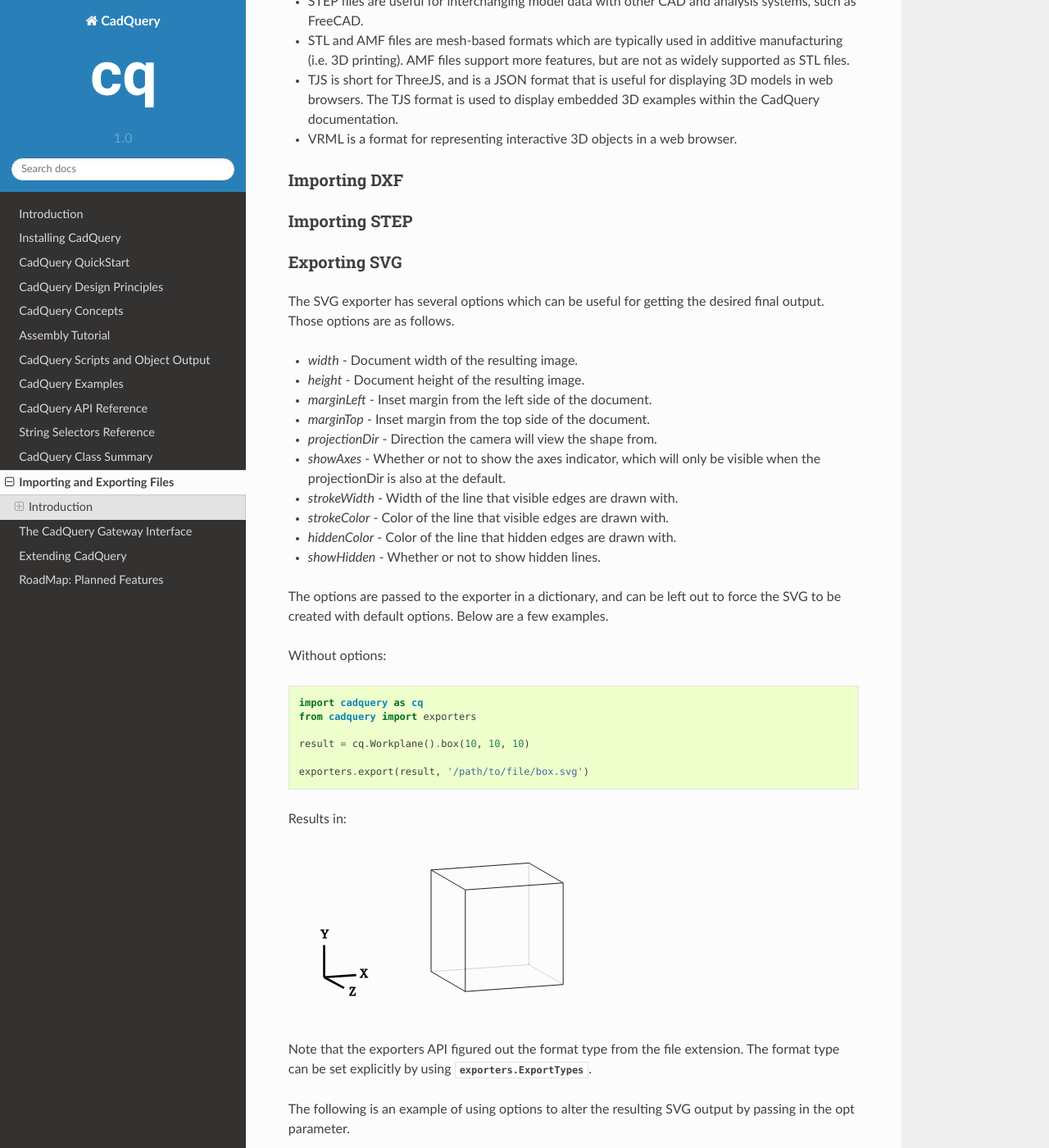
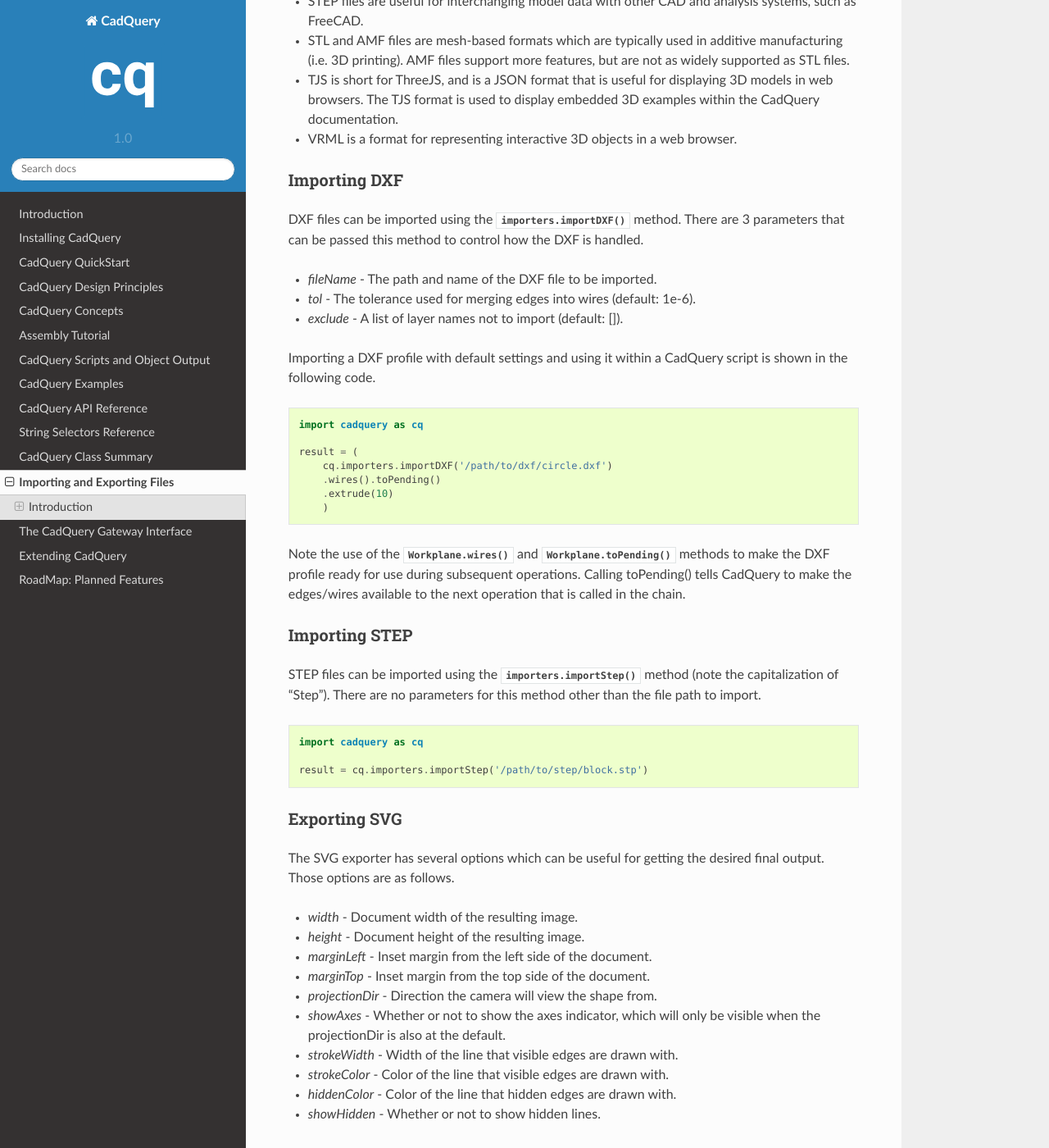
Before and after one commit to CadQuery/cadquery, a Sphinx documentation site: the page built from doc/importexport.rst, in a window 1280 px wide and 1400 px high, scrolled down 880 px. Shown: the whole window at 82% size. Built offline with Sphinx 7.4.7 and the Read the Docs theme 2.0.0, drawn with Linux system fonts in a browser that asks for light colours; some of the changed text lies outside the part shown.

Commit message:
Added DXF import, STEP import, and started STL export

```diff
--- a/doc/importexport.rst
+++ b/doc/importexport.rst
@@ -42,8 +42,40 @@ Notes on the Formats
 Importing DXF
 ##############
 
+DXF files can be imported using the :py:meth:`importers.importDXF` method. There are 3 parameters that can be
+passed this method to control how the DXF is handled.
+
+* *fileName* - The path and name of the DXF file to be imported.
+* *tol* - The tolerance used for merging edges into wires (default: 1e-6).
+* *exclude* - A list of layer names not to import (default: []).
+
+Importing a DXF profile with default settings and using it within a CadQuery script is shown in the following code.
+
+.. code-block:: python
+
+    import cadquery as cq
+
+    result = (
+        cq.importers.importDXF('/path/to/dxf/circle.dxf')
+        .wires().toPending()
+        .extrude(10)
+        )
+
+Note the use of the :py:meth:`Workplane.wires` and :py:meth:`Workplane.toPending` methods to make the DXF profile
+ready for use during subsequent operations. Calling toPending() tells CadQuery to make the edges/wires available
+to the next operation that is called in the chain.
+
 Importing STEP
 ###############
+
+STEP files can be imported using the :py:meth:`importers.importStep` method (note the capitalization of "Step").
+There are no parameters for this method other than the file path to import.
+
+.. code-block:: python
+
+    import cadquery as cq
+
+    result = cq.importers.importStep('/path/to/step/block.stp')
 
 Exporting SVG
 ##############
@@ -116,5 +148,11 @@ Which results in the following image:
 Exporting STL
 ##############
 
+The STL exporter is capable of adjusting the quality of the resulting STL, and accepts the following options.
+
+* ** -
+* ** -
+* ** -
+
 Exporting Other Formats
 ########################
```
